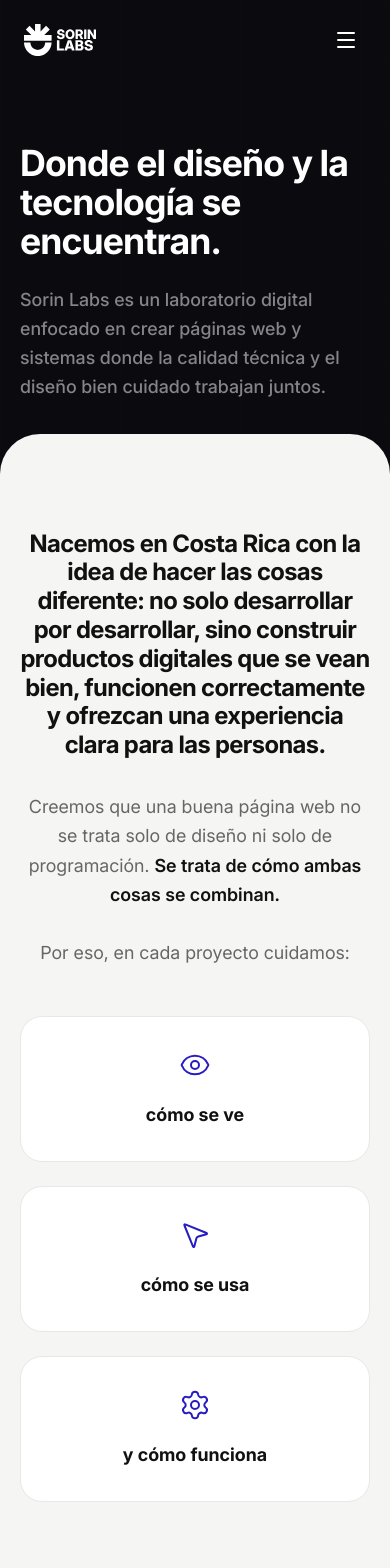
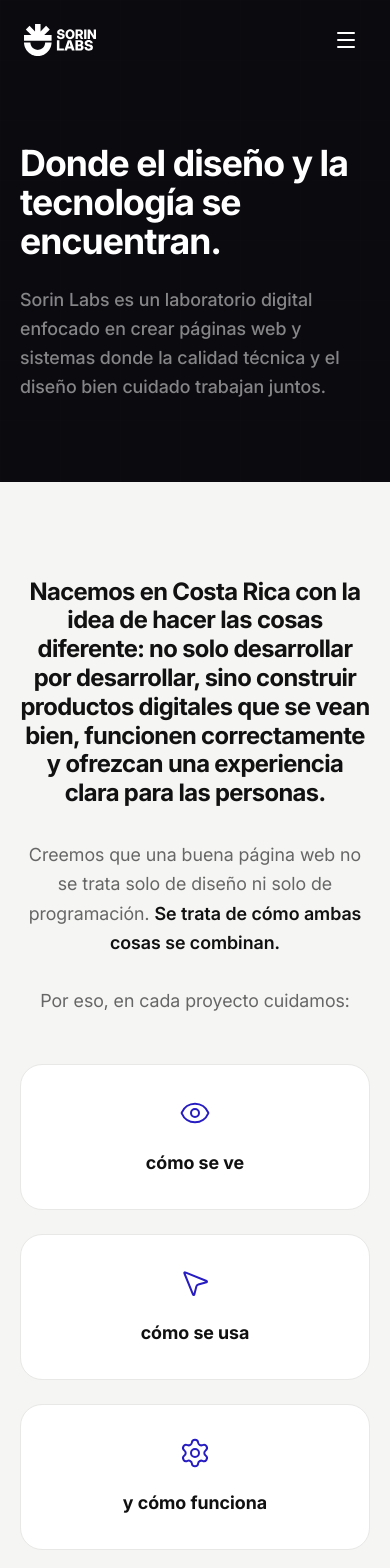
Before and after one commit to kirianL/SorinLabs, a Next.js app: page /nosotros in a window 390 px wide. Shown: the top 1568 px of the page. Built offline with nearby package versions, Linux system fonts and the light colour scheme.

Commit message:
style(nosotros): remove rounded top border from esencia section

```diff
--- a/src/app/nosotros/page.tsx
+++ b/src/app/nosotros/page.tsx
@@ -70,7 +70,7 @@ export default function AboutPage() {
       </section>
 
       {/* Esencia */}
-      <section className="bg-[#f5f5f3] pt-24 pb-16 lg:pt-32 lg:pb-24 rounded-t-[2.5rem] mt-[-3rem] relative z-20">
+      <section className="bg-[#f5f5f3] pt-24 pb-16 lg:pt-32 lg:pb-24">
         <div className="mx-auto max-w-4xl px-5 sm:px-8 text-center text-[#111]">
           <motion.h2
             initial={{ opacity: 0, y: 24 }}
```
